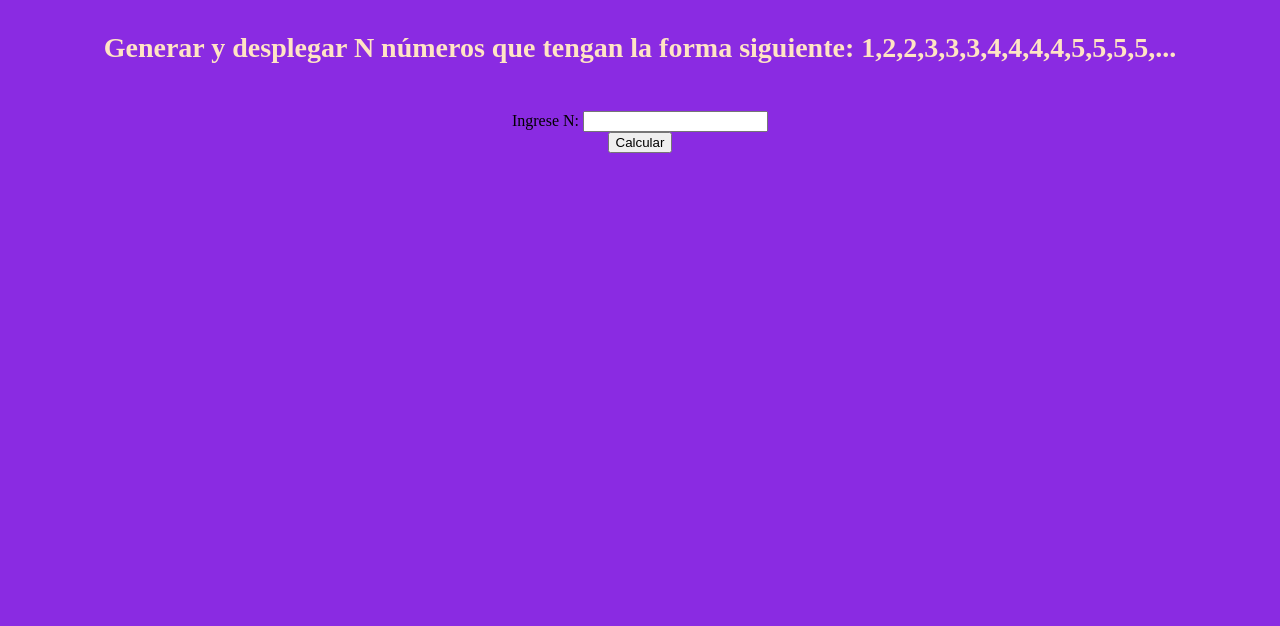
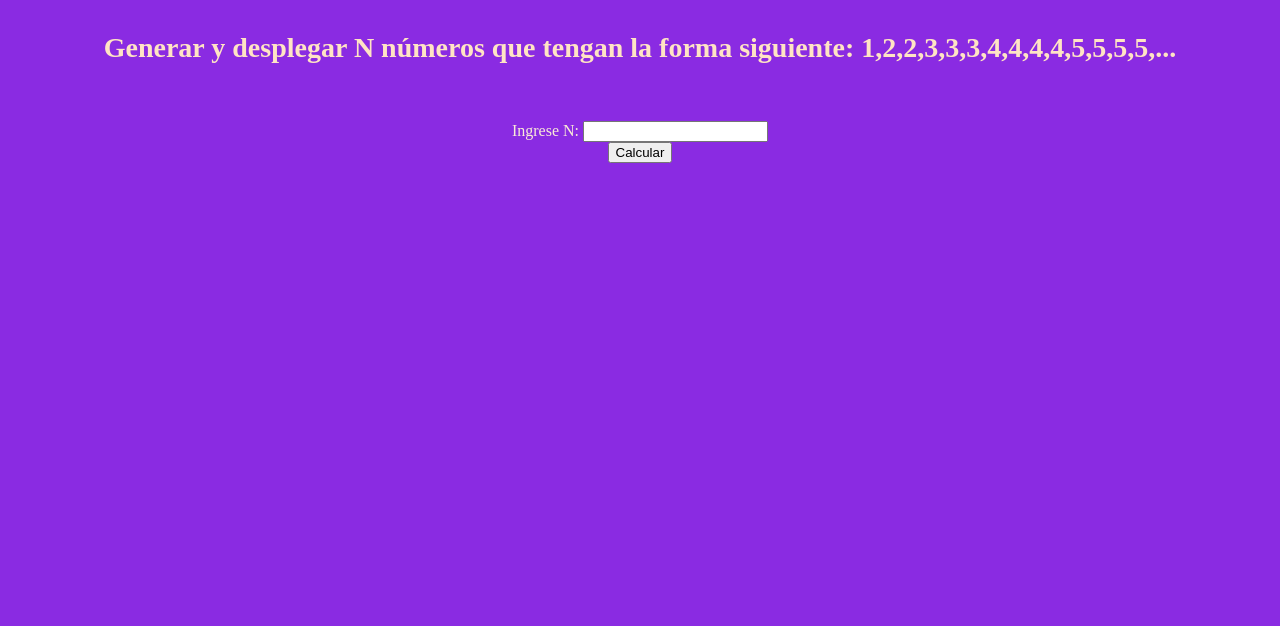
Before and after one commit to 7756931-54/JavaScript_01, a plain HTML site: page index.html in a window 1280 px wide. Shown: the part 174-800 px from the top of the page. Drawn offline with Linux system fonts and the light colour scheme.

Commit message:
Update style.css

```diff
--- a/style.css
+++ b/style.css
@@ -9,7 +9,7 @@ h1,h3,h5{
 }
 h1{
     font-size: 50px;
-    font-family:fantasy, monospace;
+    font-family:fantasy;
 }
 h3{
     font-size: 30px;
@@ -17,3 +17,8 @@ h3{
 h5{
     font-size: 28px;
 }
+div{
+    padding: 10px;
+    color:antiquewhite;
+
+}
```
